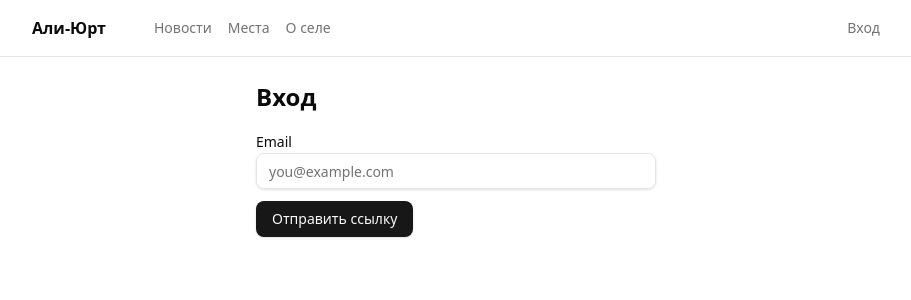
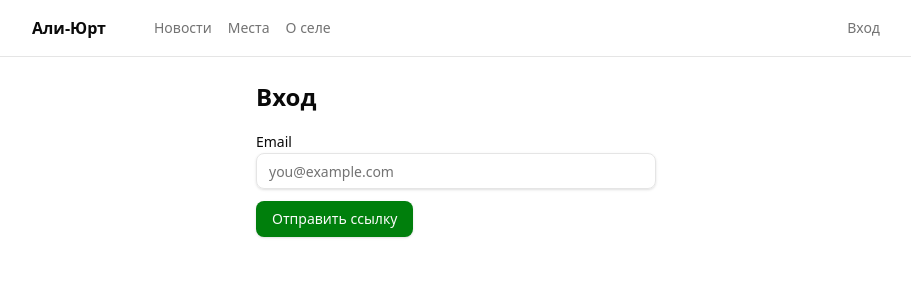
Before and after one commit to doskhoev/ali-yurt, a Next.js app: page /login in a window 1280 px wide. Shown: the top 300 px of the page, without its empty margins (184-1095 px from the left). Built offline with nearby package versions, Linux system fonts and the light colour scheme; no server answers.

Commit message:
change defaults

```diff
--- a/src/components/ThemeProvider.tsx
+++ b/src/components/ThemeProvider.tsx
@@ -10,8 +10,8 @@ const ACCENT_STORAGE_KEY = "ali-yurt-accent";
 
 export function ThemeProvider({ children }: { children: React.ReactNode }) {
   const [mounted, setMounted] = React.useState(false);
-  const [theme, setTheme] = React.useState<Theme>("system");
-  const [accentColor, setAccentColor] = React.useState<AccentColor>("default");
+  const [theme, setTheme] = React.useState<Theme>("light");
+  const [accentColor, setAccentColor] = React.useState<AccentColor>("green");
 
   React.useEffect(() => {
     const savedTheme = localStorage.getItem(THEME_STORAGE_KEY) as Theme | null;
@@ -80,8 +80,8 @@ const ThemeContext = React.createContext<{
   updateTheme: (theme: Theme) => void;
   updateAccentColor: (accent: AccentColor) => void;
 }>({
-  theme: "system",
-  accentColor: "default",
+  theme: "light",
+  accentColor: "green",
   updateTheme: () => { },
   updateAccentColor: () => { },
 });
```
